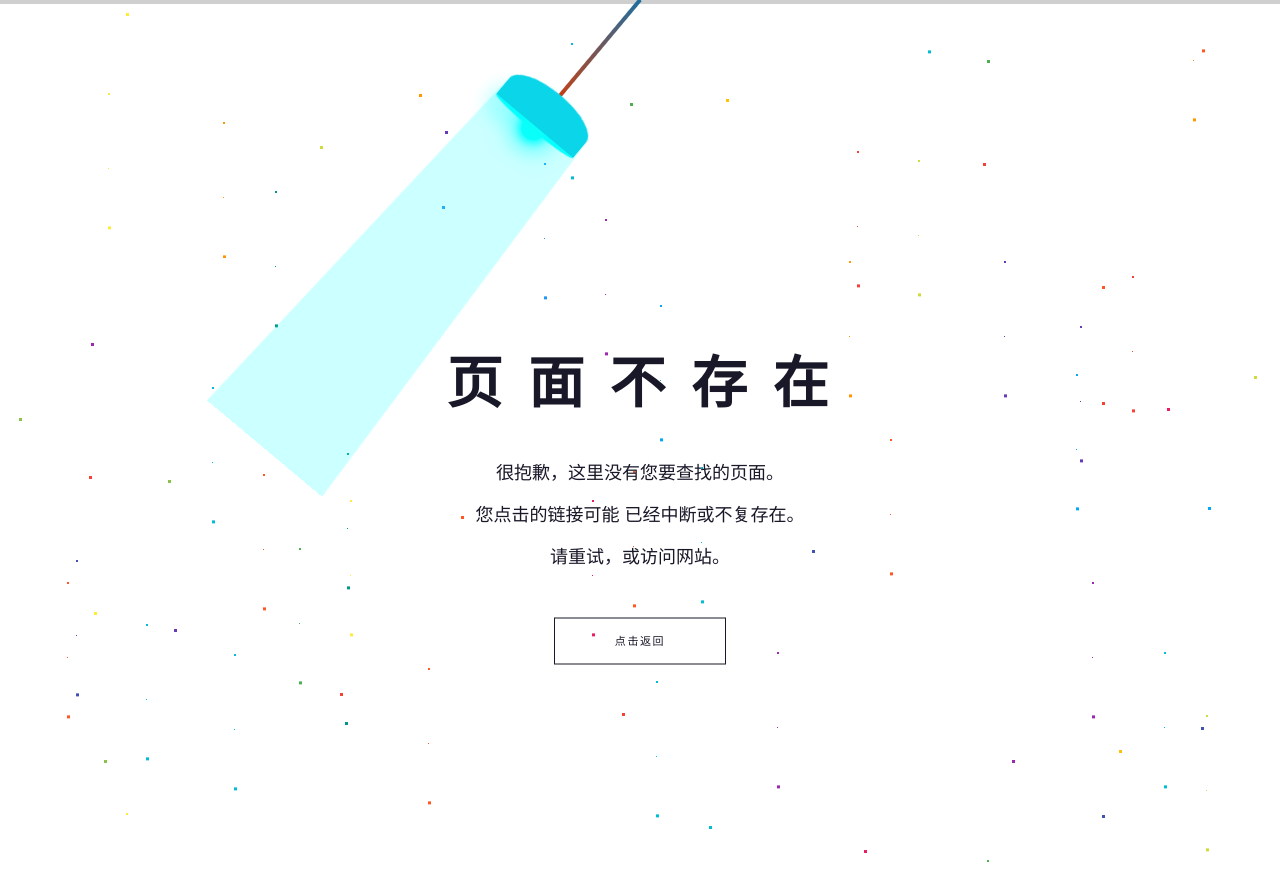
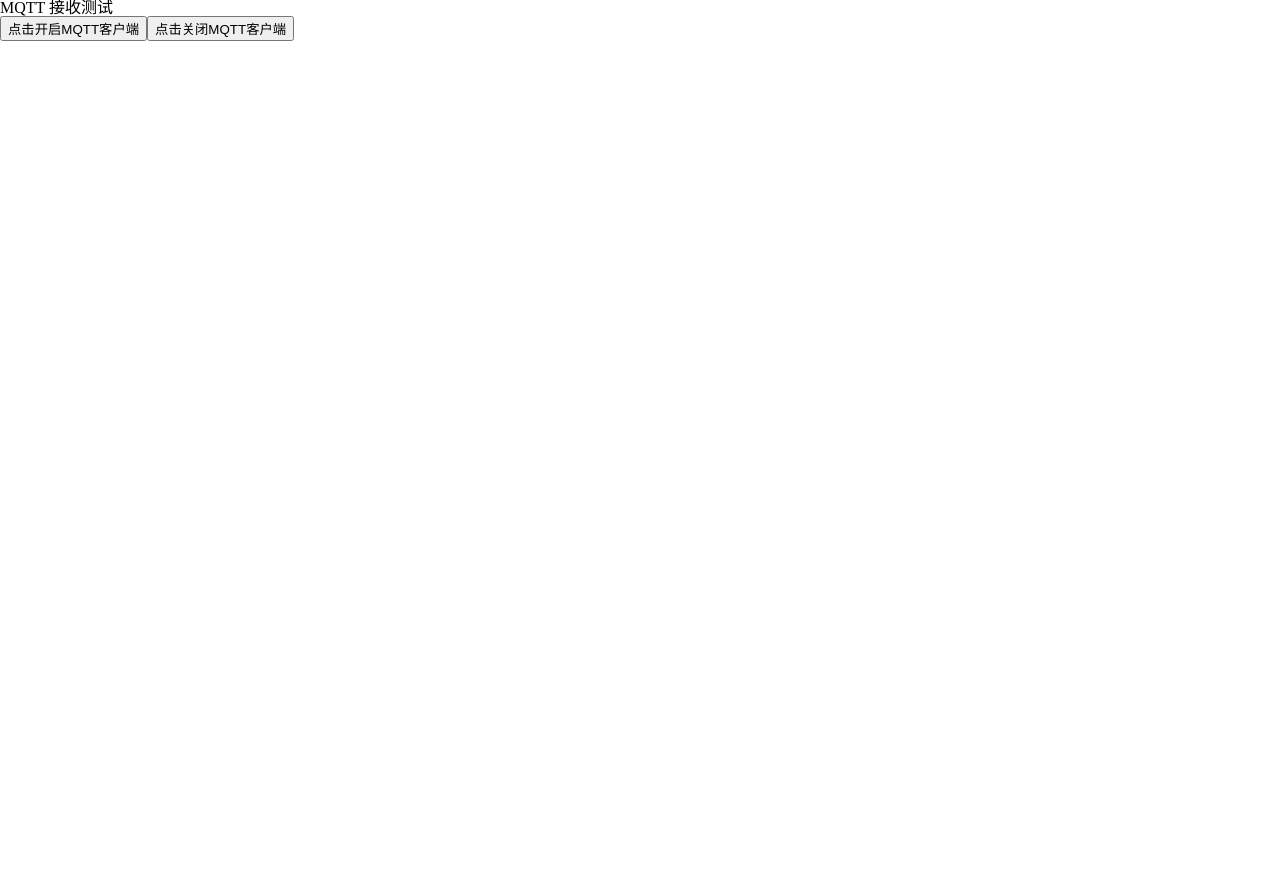
Before and after one commit to TYApplelive/VisualManagementSystemClient, a Vue app: page /mqtt in a window 1280 px wide. After the commit the page ends 800 px from the top, so only its background shows below. Built offline with nearby package versions, Linux system fonts and the light colour scheme; grey boxes are pictures that could not be loaded; the HTML template or start-up script is replaced by a standard one.

Commit message:
mqtt处理后端数据格式

```diff
--- a/src/request/index.ts
+++ b/src/request/index.ts
@@ -20,7 +20,9 @@ type Result<T> = {
 export class Request {
   instance: AxiosInstance
   // 基础地址选择 服务器的地址 方便后续操作
-  baseConfig: AxiosRequestConfig = { timeout: 6000, baseURL: 'http://106.53.102.145:2007' }
+  // http://106.53.102.145:2007
+  baseConfig: AxiosRequestConfig = { timeout: 6000, baseURL: 'http://127.0.0.1:2007' }
+
   constructor(config: AxiosRequestConfig) {
     this.instance = axios.create(Object.assign(this.baseConfig, config))
     // 请求拦截器
--- a/src/router/index.ts
+++ b/src/router/index.ts
@@ -51,6 +51,11 @@ const router = createRouter({
       ],
     },
     {
+      path: '/mqtt',
+      name: 'mqtt',
+      component: () => import('@/views/TestView/testview.vue'),
+    },
+    {
       //其他页面跳转到404
       path: '/:pathMatch(.*)*',
       name: '404',
--- /dev/null
+++ b/src/views/TestView/testView.vue
@@ -0,0 +1,25 @@
+<template>
+  <div class="testView">
+    <h1>MQTT 接收测试</h1>
+    <button @click="open_MQTT_Client">点击开启MQTT客户端</button>
+    <button @click="close_MQTT_Client">点击关闭MQTT客户端</button>
+  </div>
+</template>
+
+<script setup lang="ts">
+import request from '@/request';
+// 打开mqtt客户端
+const open_MQTT_Client = () => {
+  request.get('/mqtt/open').then((res) => {
+    alert(res.data.tips);
+  })
+}
+
+// 关闭mqtt客户端
+const close_MQTT_Client = () => {
+  request.get('/mqtt/close').then((res) => {
+    alert(res.data);
+  })
+}
+</script>
+<style lang="less" scoped></style>
```
